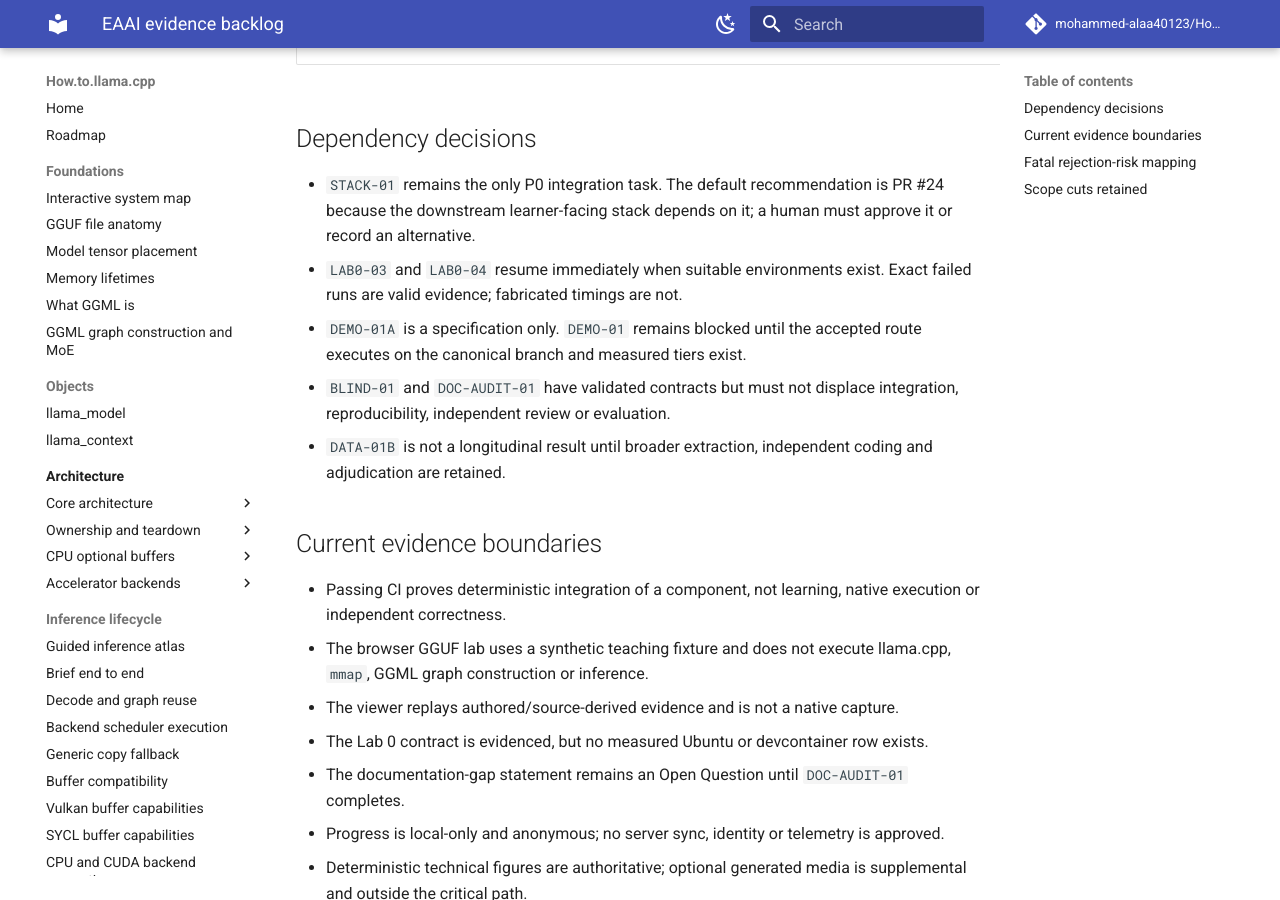
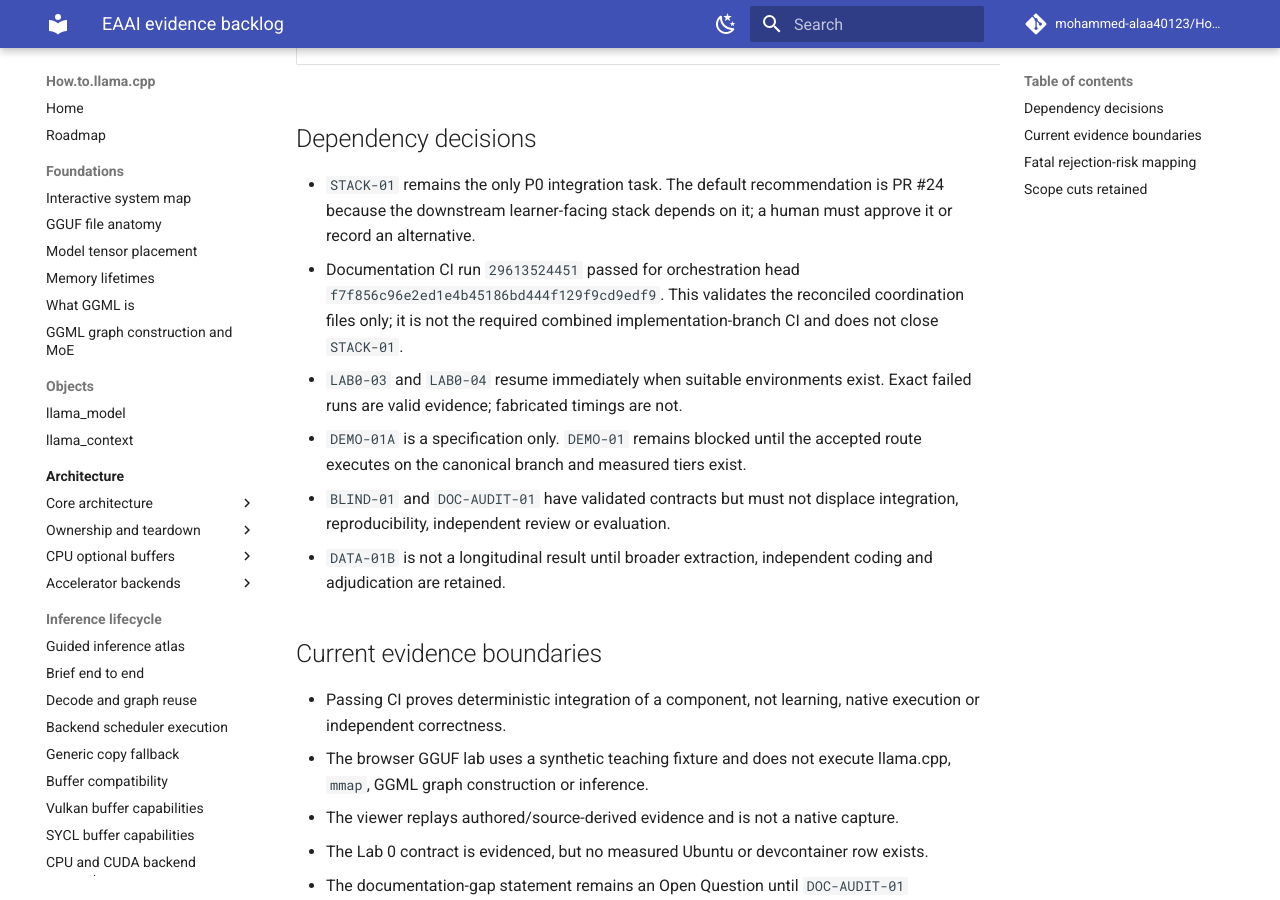
Before and after one commit to mohammed-alaa40123/How.to.llama.cpp, an MkDocs documentation site: the page built from docs/publication/evidence-backlog.md, in a window 1280 px wide and 900 px high, scrolled down 3403 px. Built offline with MkDocs 1.6.1 and Material for MkDocs 9.7.7, drawn with Linux system fonts in a browser that asks for light colours; comment, search, counter and statistics services are not loaded; some of the changed lines change nothing that is shown; some of the changed text lies outside the part shown.

Commit message:
Record orchestration CI evidence without closing STACK-01

```diff
--- a/docs/publication/evidence-backlog.md
+++ b/docs/publication/evidence-backlog.md
@@ -1,6 +1,6 @@
 # EAAI evidence backlog
 
-_Last updated: 2026-07-18 00:01 Africa/Cairo_
+_Last updated: 2026-07-18 00:58 Africa/Cairo_
 
 This queue is dependency-aware. Close an item only with a durable artifact, validator, measured run or review record. Status values: `blocked`, `ready`, `in progress`, `evidenced`.
 
@@ -33,6 +33,7 @@ This queue is dependency-aware. Close an item only with a durable artifact, vali
 ## Dependency decisions
 
 - `STACK-01` remains the only P0 integration task. The default recommendation is PR #24 because the downstream learner-facing stack depends on it; a human must approve it or record an alternative.
+- Documentation CI run `29613524451` passed for orchestration head `f7f856c96e2ed1e4b45186bd444f129f9cd9edf9`. This validates the reconciled coordination files only; it is not the required combined implementation-branch CI and does not close `STACK-01`.
 - `LAB0-03` and `LAB0-04` resume immediately when suitable environments exist. Exact failed runs are valid evidence; fabricated timings are not.
 - `DEMO-01A` is a specification only. `DEMO-01` remains blocked until the accepted route executes on the canonical branch and measured tiers exist.
 - `BLIND-01` and `DOC-AUDIT-01` have validated contracts but must not displace integration, reproducibility, independent review or evaluation.
```
